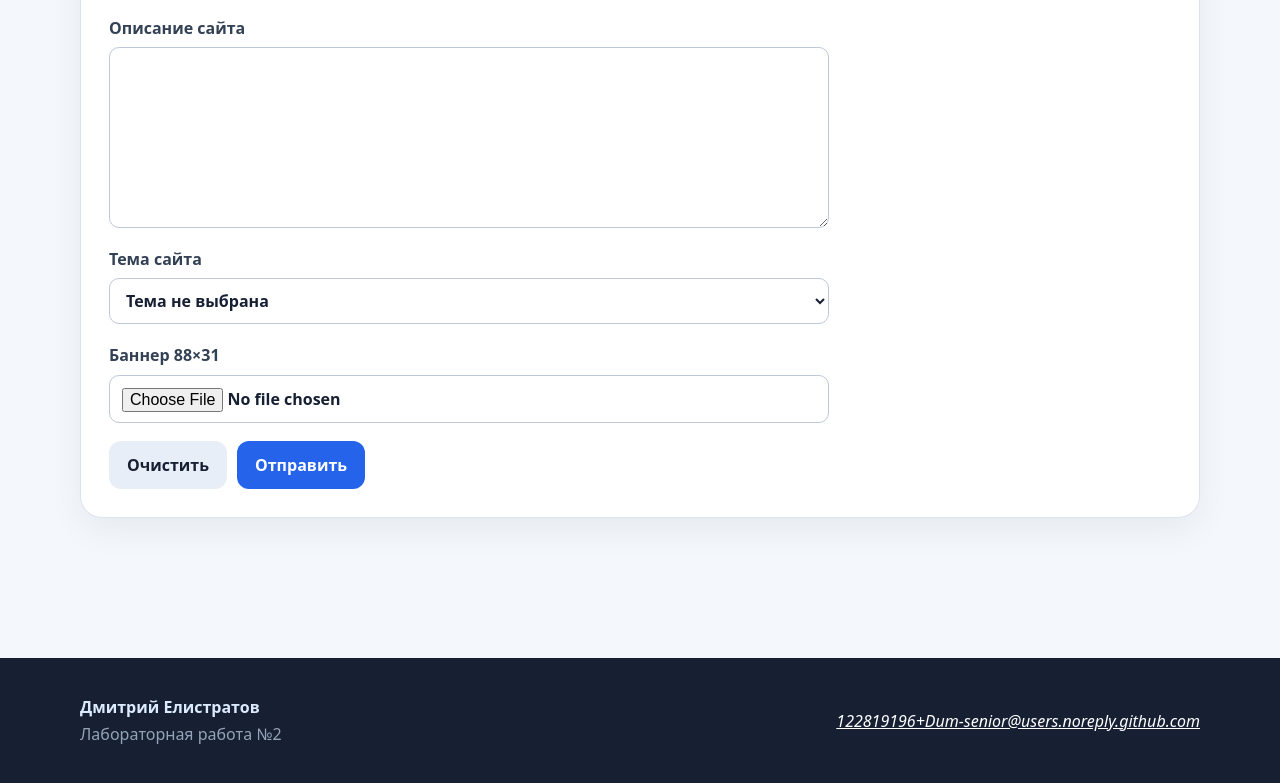
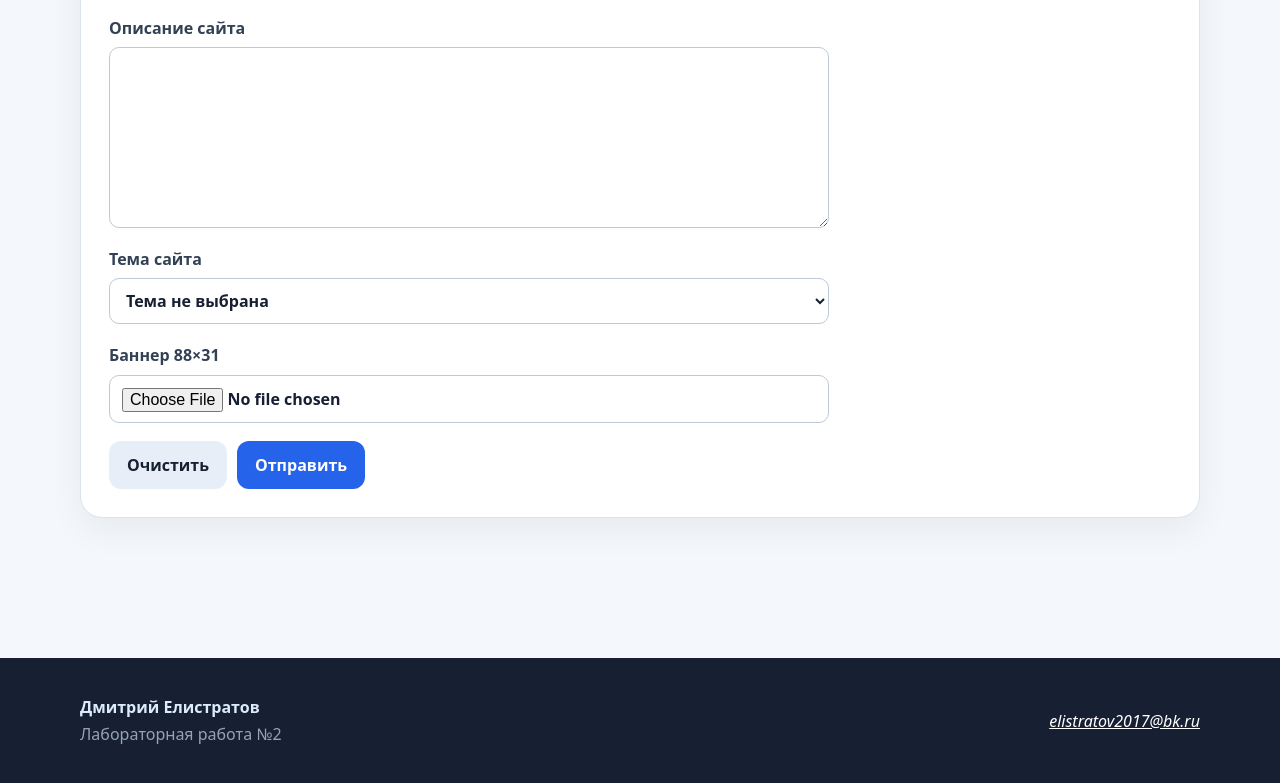
Before and after one commit to Dum-senior/lab2-web, a plain HTML site: page index.html in a window 1280 px wide. Shown: the part 4363-5146 px from the top of the page. Drawn offline with Linux system fonts and the light colour scheme.

Commit message:
Update contact email

```diff
--- a/index.html
+++ b/index.html
@@ -36,7 +36,7 @@
         <p class="internal-note">Изучаю веб-разработку и создаю свою первую страницу на HTML и CSS.</p>
         <p style="color: #0f766e; font-weight: 700;">Будущая профессия — разработчик программного обеспечения.</p>
         <div class="actions">
-          <a class="button primary" href="mailto:122819196+Dum-senior@users.noreply.github.com">Написать мне</a>
+          <a class="button primary" href="mailto:elistratov2017@bk.ru">Написать мне</a>
           <a class="button secondary" href="https://nvsu.ru/" target="_blank" rel="noopener">Сайт НВГУ</a>
         </div>
       </div>
@@ -160,7 +160,7 @@
   <footer class="site-footer">
     <div class="container footer-inner">
       <p><strong>Дмитрий Елистратов</strong><br><span>Лабораторная работа №2</span></p>
-      <address><a href="mailto:122819196+Dum-senior@users.noreply.github.com">122819196+Dum-senior@users.noreply.github.com</a></address>
+      <address><a href="mailto:elistratov2017@bk.ru">elistratov2017@bk.ru</a></address>
     </div>
   </footer>
 </body>
```
